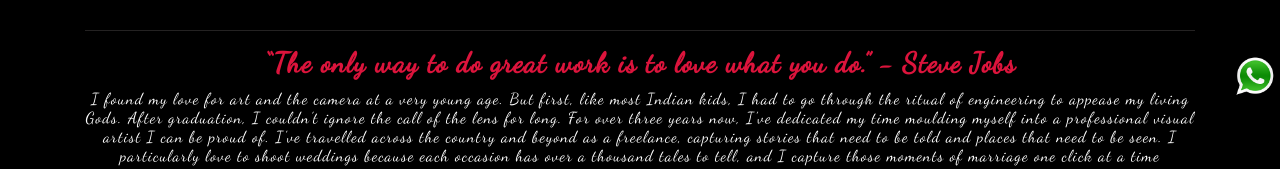
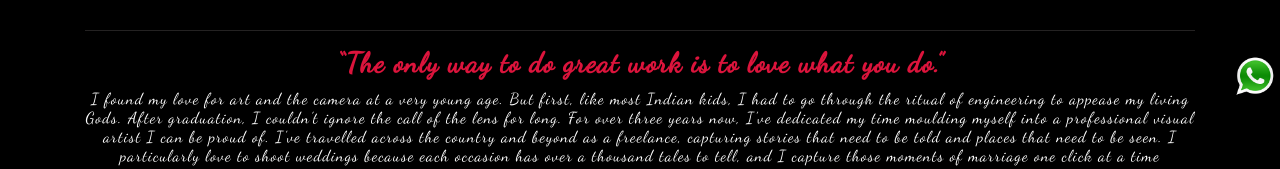
Before and after one commit to chippavikesh1996/sricharana-photography-website, a plain HTML site: page index.html in a window 1280 px wide. Shown: the part 642-811 px from the top of the page. Drawn offline with nearby package versions, Linux system fonts and the light colour scheme.

Commit message:
steev job text removed

```diff
--- a/index.html
+++ b/index.html
@@ -81,7 +81,7 @@
     <div class="col-md-12 text-center">
       <div class="row">
         <div class="text-center text-white">
-          <h3 class="text-red">“The only way to do great work is to love what you do.” - Steve Jobs</h3>
+          <h3 class="text-red">“The only way to do great work is to love what you do.”</h3>
           <h6 style="letter-spacing: 1.2px;">I found my love for art and the camera at a very young age. But first, like
             most Indian kids, I had to go
             through the
```
